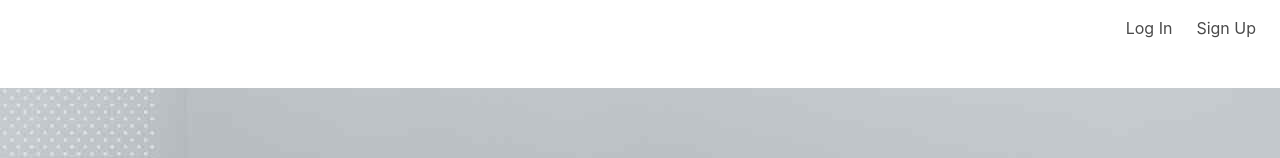
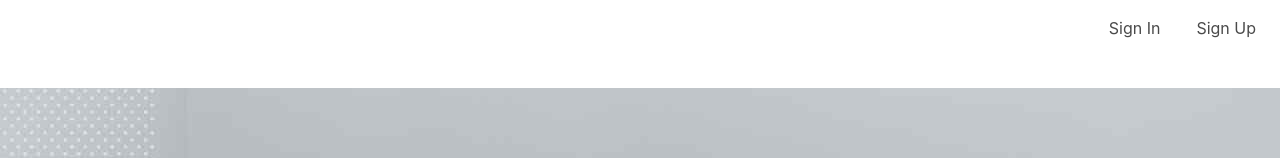
Before and after one commit to cristianramirez0315/power-up, a React (Create React App) app in the folder power-up/: page / in a window 1280 px wide. Shown: the top 158 px of the page. Built offline with nearby package versions, Linux system fonts and the light colour scheme.

Commit message:
outline for page navigation in the app

```diff
--- a/power-up/src/components/nav/index.js
+++ b/power-up/src/components/nav/index.js
@@ -1,6 +1,5 @@
 import React from 'react';
 import 'bulma/css/bulma.min.css';
-import logoImage from "../../assets/graphics/power-up-logo.jpg";
 function Nav() {
 
     return (
@@ -21,10 +20,10 @@
         </div>
         <div id='navbarBasicExample' className='navbar-menu'>
           <div className='navbar-end'>
+          <a href='/' className='navbar-item'>
+                Sign In
+              </a>
             <div className='navbar-item'>
-              <a href='/' className='navbar-item'>
-                Log In
-              </a>
               <a href='/' className='navbar-item'>
                 Sign Up
               </a>
--- a/power-up/src/main.scss
+++ b/power-up/src/main.scss
@@ -1 +1 @@
-@import "~bulma/bulma";
+@import "~bulma/bulma"
```
Also changed, not shown: power-up/src/App.js (+16 -2 lines), power-up/src/pages/login.js (added, +8 -0 lines), power-up/src/pages/powerupapp.js (added, +8 -0 lines), power-up/src/pages/signup.js (added, +8 -0 lines).
